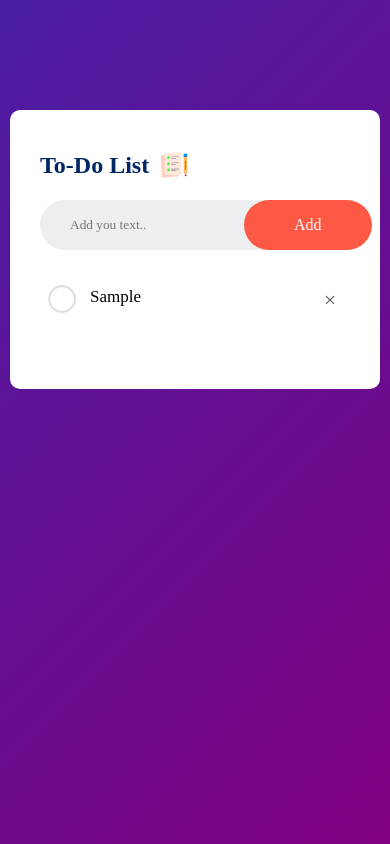
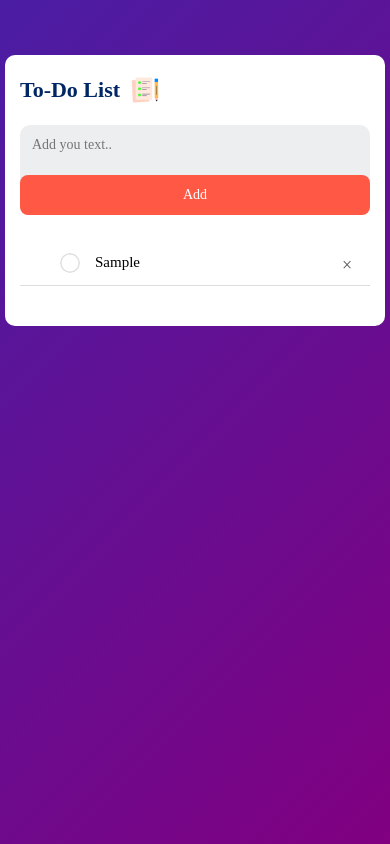
Before and after one commit to 05Anuja/To-Do-List, a plain HTML site: page index.html in a window 390 px wide. Both pictures are taken after typing "Sample" into the empty fields and a click on the button "Add". Drawn offline with Linux system fonts and the light colour scheme.

Commit message:
Updates UI

```diff
--- a/style.css
+++ b/style.css
@@ -62,50 +62,122 @@ button {
     cursor: pointer;
 }
 
+
+/* List Container Styling */
+
+#list-container {
+    padding: 0;
+    margin-top: 10px;
+}
+
 ul li {
     list-style-type: none;
     font-size: 17px;
-    padding: 12px 8px 12px 50px;
+    padding: 12px 15px;
     user-select: none;
     cursor: pointer;
     position: relative;
+    display: flex;
+    align-items: center;
+    /* Aligns checkbox and text */
+    justify-content: space-between;
+    /* Keeps delete button at the end */
+    border-bottom: 1px solid #ddd;
 }
+
+
+/* Checkbox styling */
 
 ul li::before {
     content: '';
-    position: absolute;
-    height: 28px;
-    width: 28px;
+    height: 20px;
+    width: 20px;
     border-radius: 50%;
     background-image: url("./Images/unchecked.png");
     background-size: cover;
     background-position: center;
-    top: 10px;
-    left: 8px;
+    margin-right: 15px;
 }
+
+
+/* Strike-through text when checked, but NOT the delete button */
 
 ul li.checked {
     color: #555;
-    text-decoration: line-through;
 }
 
 ul li.checked::before {
     background-image: url('./Images/checked.png');
 }
 
+
+/* Ensure delete button is NOT affected by line-through */
+
+ul li.checked span {
+    text-decoration: none;
+}
+
+
+/* Delete Button (X) */
+
 ul li span {
-    position: absolute;
-    right: 0;
-    top: 5px;
-    width: 40px;
-    height: 40px;
-    font-size: 22px;
+    width: 30px;
+    height: 30px;
+    font-size: 20px;
     color: #555;
-    line-height: 40px;
+    line-height: 30px;
     text-align: center;
     border-radius: 50%;
+    cursor: pointer;
+    margin-left: auto;
 }
 
 ul li span:hover {
     background: #edeef0;
 }
+
+
+/* Responsive adjustments */
+
+@media screen and (max-width: 390px) {
+    .container {
+        padding: 5px;
+    }
+    .todo-app {
+        margin: 50px auto 10px;
+        padding: 20px 15px 40px;
+    }
+    .todo-app h2 {
+        font-size: 22px;
+        text-align: center;
+    }
+    .row {
+        width: 100%;
+        flex-direction: column;
+        align-items: stretch;
+        padding: 0;
+        border-radius: 10px;
+    }
+    input {
+        padding: 12px;
+        font-size: 14px;
+        width: 100%;
+        border-radius: 8px;
+    }
+    button {
+        width: 100%;
+        padding: 12px;
+        border-radius: 8px;
+        font-size: 14px;
+        margin-top: 10px;
+    }
+    ul li {
+        font-size: 15px;
+        padding: 10px 8px 10px 40px;
+    }
+    ul li span {
+        width: 30px;
+        height: 25px;
+        font-size: 18px;
+    }
+}
```
